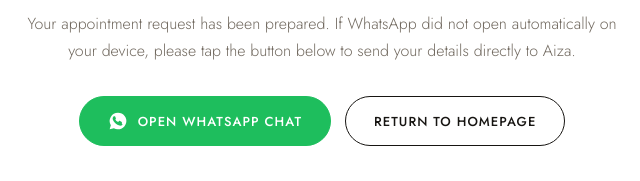
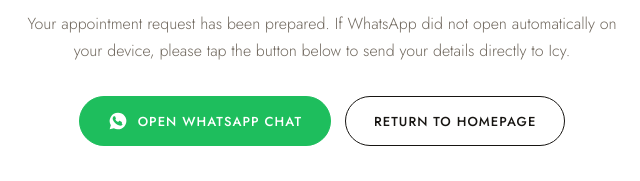
Before and after one commit to loloerzon-sudo/icy-brow-studio, a plain HTML site: page thank-you.html in a window 1280 px wide. Shown: the part 400-581 px from the top of the page, 318-958 px from the left. Drawn offline with nearby package versions, Linux system fonts and the light colour scheme.

Commit message:
Add files via upload

```diff
--- a/i18n.js
+++ b/i18n.js
@@ -21,7 +21,7 @@
     "investment":"استثمارك في جمالك","Pricing Details":"تفاصيل الأسعار","Choose the brow experience that best matches your goals — from our signature premium service to essential touch‑ups.":"اختاري تجربة الحواجب الأنسب لأهدافك، من خدمتنا الفاخرة المميزة إلى جلسات التحسين الأساسية.",
     "Signature Service":"الخدمة المميزة","Signature Service · Limited Time Offer":"الخدمة المميزة · عرض لفترة محدودة","Premium Microblading":"المايكروبليدنج الفاخر","Our most exclusive brow experience":"تجربتنا الأكثر تميزاً للحواجب","An elevated brow experience with extra precision, customization and attention to detail. Includes a more personalized brow design, refined mapping, premium pigment selection and enhanced finishing for a truly luxurious result.":"تجربة حواجب راقية بمزيد من الدقة والتخصص والاهتمام بالتفاصيل. تشمل تصميماً أكثر تخصيصاً للحواجب، ورسماً دقيقاً، واختيار صبغات فاخرة، ولمسات نهائية محسّنة لنتيجة فاخرة حقاً.","For clients who want an extra level of detail and exclusivity.":"للعميلات اللواتي يرغبن في مستوى إضافي من التفاصيل والخصوصية.","Book Premium":"احجزي الخدمة الفاخرة",
     "complimentary guidance":"إرشاد مجاني","Free Brow Photo Consultation":"استشارة مجانية للحواجب عبر الصورة",
-    "Not sure which microblading technique suits your face and skin type? Send a clear photo of your natural brows on WhatsApp and receive personalized recommendations directly from Phi Artist Aiza.":"هل أنتِ مترددة بشأن تقنية المايكروبليدنج الأنسب لملامحك ونوع بشرتك؟ أرسلي صورة واضحة لحواجبك الطبيعية عبر واتساب واحصلي على توصيات مخصصة مباشرة من الفنانة عايزة.",
+    "Not sure which microblading technique suits your face and skin type? Send a clear photo of your natural brows on WhatsApp and receive personalized recommendations directly from Phi Artist Icy.":"هل أنتِ مترددة بشأن تقنية المايكروبليدنج الأنسب لملامحك ونوع بشرتك؟ أرسلي صورة واضحة لحواجبك الطبيعية عبر واتساب واحصلي على توصيات مخصصة مباشرة من الفنانة آيسي.",
     "Snap a Clear Brow Photo":"التقطي صورة واضحة للحواجب","Take a well-lit photo of your natural brows facing the camera (no makeup needed).":"التقطي صورة واضحة لحواجبك الطبيعية في إضاءة جيدة باتجاه الكاميرا (دون مكياج).",
     "Message Us on WhatsApp":"راسلينا عبر واتساب","Send your photo directly with any preferences, questions, or brow goals you have.":"أرسلي صورتك مباشرة مع أي أسئلة أو تفضيلات أو أهداف تودين تحقيقها لحواجبك.",
     "Get Personalized Advice":"احصلي على نصيحة مخصصة","Receive tailored guidance on technique, shape, and pricing before deciding to book.":"احصلي على إرشادات مخصصة حول التقنية والشكل والأسعار المناسبة قبل اتخاذ قرار الحجز.",
@@ -46,12 +46,12 @@
     "Handcrafted Strokes":"شعيرات مرسومة يدوياً","Every stroke with passion and precision.":"كل شعيرة مرسومة بشغف ودقة.",
     "client love":"محبة العميلات","What Clients Say":"ماذا تقول عميلاتنا","Real messages from clients, translated and lightly shortened for clarity.":"رسائل حقيقية من العميلات، مترجمة ومختصرة قليلاً للوضوح.",
     "Translated from Tagalog":"مترجم من التاغالوغية","Translated from Cebuano":"مترجم من السيبوانية","Client message":"رسالة من عميلة","Shortened from original":"مختصر من الرسالة الأصلية","View original message":"عرض الرسالة الأصلية",
-    "“My brows are beautiful, Ms. Aiza. You're incredibly talented!”":"«حواجبي جميلة جداً يا آنسة عايزة. أنتِ موهوبة للغاية!»","Jeri — verified client":"جيري — عميلة موثقة",
-    "“I'm so satisfied with the result. Thank you so much again, Ms. Aiza.”":"«أنا راضية جداً عن النتيجة. شكراً جزيلاً مرة أخرى يا آنسة عايزة.»","Latina — verified client":"لاتينا — عميلة موثقة",
+    "“My brows are beautiful, Ms. Icy. You're incredibly talented!”":"«حواجبي جميلة جداً يا آنسة آيسي. أنتِ موهوبة للغاية!»","Jeri — verified client":"جيري — عميلة موثقة",
+    "“I'm so satisfied with the result. Thank you so much again, Ms. Icy.”":"«أنا راضية جداً عن النتيجة. شكراً جزيلاً مرة أخرى يا آنسة آيسي.»","Latina — verified client":"لاتينا — عميلة موثقة",
     "“They are perfect! I love them so much.”":"«إنها مثالية! أحببتها كثيراً.»","Beth — verified client":"بيث — عميلة موثقة",
-    "“I was hesitant at first, but Aiza was so patient through consultation, mapping and the entire process. The result is exactly what I wanted—timeless and natural.”":"«كنت مترددة في البداية، لكن عايزة كانت صبورة جداً خلال الاستشارة والرسم وكل مراحل الجلسة. النتيجة هي تماماً ما أردته: طبيعية وأنيقة دائماً.»","Cheska — verified client":"تشيسكا — عميلة موثقة",
+    "“I was hesitant at first, but Icy was so patient through consultation, mapping and the entire process. The result is exactly what I wanted—timeless and natural.”":"«كنت مترددة في البداية، لكن آيسي كانت صبورة جداً خلال الاستشارة والرسم وكل مراحل الجلسة. النتيجة هي تماماً ما أردته: طبيعية وأنيقة دائماً.»","Cheska — verified client":"تشيسكا — عميلة موثقة",
     "“My brows give me a whole new aura. My confidence is so high that I feel I could give an impromptu presentation to anyone!”":"«منحتني حواجبي إطلالة جديدة تماماً. ارتفعت ثقتي بنفسي لدرجة أنني أشعر أنني أستطيع تقديم عرض ارتجالي أمام أي شخص!»",
-    "“Thank you so much, Aiz. I'm super happy with my brows—I don't look 48 anymore!”":"«شكراً جزيلاً يا عايزة. أنا سعيدة جداً بحواجبي، لم أعد أبدو في الثامنة والأربعين!»","Erlyn — verified client":"إرلين — عميلة موثقة",
+    "“Thank you so much, Icy. I'm super happy with my brows—I don't look 48 anymore!”":"«شكراً جزيلاً يا آيسي. أنا سعيدة جداً بحواجبي، لم أعد أبدو في الثامنة والأربعين!»","Erlyn — verified client":"إرلين — عميلة موثقة",
     "“Every morning when I do my makeup, I can't help saying how beautiful my brows are. Now I only need cushion, blush and lipstick.”":"«كل صباح أثناء وضع المكياج لا أستطيع إلا أن أقول كم تبدو حواجبي جميلة. الآن لا أحتاج سوى كريم خفيف وأحمر خدود وأحمر شفاه.»",
     "“I'm truly grateful—it feels like a dream fulfilled. I felt completely at ease with you. It was worth the trust; your work is beautiful.”":"«أنا ممتنة حقاً، أشعر وكأن حلماً قد تحقق. شعرت براحة تامة معكِ. كنتِ جديرة بالثقة وعملك جميل.»","Verified WhatsApp client":"عميلة موثقة عبر واتساب",
     "good to know":"معلومات مهمة","FAQs":"الأسئلة الشائعة","Does microblading hurt?":"هل المايكروبليدنج مؤلم؟","A topical numbing cream is applied before and during the procedure. Most clients describe only mild discomfort — many relax completely.":"يُوضع كريم تخدير موضعي قبل الإجراء وأثناءه. تصف معظم العميلات الشعور بأنه انزعاج بسيط فقط، وكثيرات يشعرن بالاسترخاء التام.",
@@ -71,7 +71,7 @@
     "View Official Registry ↗":"عرض السجل الرسمي ↗",
     "Verify Phi Artist Certification on Phi Academy Official Map":"التحقق من شهادة فنانة Phi عبر الخريطة الرسمية لأكاديمية Phi",
     "Verify PhiBrows certification on Phi Academy official map":"التحقق من شهادة PhiBrows عبر الخريطة الرسمية لأكاديمية Phi",
-    "Icy Brow Studio logo":"شعار Icy Brow Studio","Aiza, microblading artist":"عايزة، فنانة مايكروبليدنج","PhiBrows certification — Aiza Medrano, Artist":"شهادة PhiBrows — الفنانة عايزة ميدرانو","The bright, elegant treatment space inside Icy Brow Studio":"مساحة العلاج المشرقة والأنيقة داخل Icy Brow Studio","Before microblading":"قبل المايكروبليدنج","After microblading":"بعد المايكروبليدنج",
+    "Icy Brow Studio logo":"شعار Icy Brow Studio","Icy, microblading artist":"آيسي، فنانة مايكروبليدنج","PhiBrows certification — Icy, Artist":"شهادة PhiBrows — الفنانة آيسي","The bright, elegant treatment space inside Icy Brow Studio":"مساحة العلاج المشرقة والأنيقة داخل Icy Brow Studio","Before microblading":"قبل المايكروبليدنج","After microblading":"بعد المايكروبليدنج",
     "Before microblading with brow mapping":"قبل المايكروبليدنج مع رسم الحواجب","After microblading precision hair strokes":"بعد المايكروبليدنج بشعيرات متناهية الدقة",
     "Soft Arch Balance":"توازن القوس الناعم","Crisp, natural stroke placement designed to restore symmetry and arch height.":"رسم شعيرات طبيعية ودقيقة لإعادة التناسق ورفع القوس بانسيابية.",
     "Precision Hair Strokes":"شعيرات متناهية الدقة","Custom brow mapping with delicate stroke density for effortless daily beauty.":"رسم حواجب مخصص بكثافة متوازنة لجمال يومي طبيعي وبسيط.",
@@ -83,11 +83,11 @@
     "Client result 1 before microblading":"نتيجة العميلة 1 قبل المايكروبليدنج","Client result 1 after microblading":"نتيجة العميلة 1 بعد المايكروبليدنج","Client result 2 before microblading":"نتيجة العميلة 2 قبل المايكروبليدنج","Client result 2 after microblading":"نتيجة العميلة 2 بعد المايكروبليدنج","Client result 3 before microblading":"نتيجة العميلة 3 قبل المايكروبليدنج","Client result 3 after microblading":"نتيجة العميلة 3 بعد المايكروبليدنج",
     "Client result 4 before microblading":"نتيجة العميلة 4 قبل المايكروبليدنج","Client result 4 after microblading":"نتيجة العميلة 4 بعد المايكروبليدنج","Client result 5 before microblading":"نتيجة العميلة 5 قبل المايكروبليدنج","Client result 5 after microblading":"نتيجة العميلة 5 بعد المايكروبليدنج",
     "Client before microblading consultation & mapping":"العميلة قبل استشارة ورسم الحواجب","Client after microblading procedure":"العميلة بعد إجراء المايكروبليدنج",
-    "WhatsApp message from Jeri praising her brow results":"رسالة واتساب من جيري تشيد بنتيجة حواجبها","WhatsApp message from a satisfied client":"رسالة واتساب من عميلة راضية","WhatsApp message from Beth showing her healed brows":"رسالة واتساب من بيث تعرض حواجبها بعد الالتئام","Detailed client message from Cheska about her microblading experience":"رسالة مفصلة من تشيسكا عن تجربة المايكروبليدنج","WhatsApp message from Jeri describing her confidence boost":"رسالة واتساب من جيري تصف زيادة ثقتها بنفسها","WhatsApp message from Erlyn thanking Aiza for her brows":"رسالة واتساب من إرلين تشكر عايزة على حواجبها",
+    "WhatsApp message from Jeri praising her brow results":"رسالة واتساب من جيري تشيد بنتيجة حواجبها","WhatsApp message from a satisfied client":"رسالة واتساب من عميلة راضية","WhatsApp message from Beth showing her healed brows":"رسالة واتساب من بيث تعرض حواجبها بعد الالتئام","Detailed client message from Cheska about her microblading experience":"رسالة مفصلة من تشيسكا عن تجربة المايكروبليدنج","WhatsApp message from Jeri describing her confidence boost":"رسالة واتساب من جيري تصف زيادة ثقتها بنفسها","WhatsApp message from Erlyn thanking Icy for her brows":"رسالة واتساب من إرلين تشكر آيسي على حواجبها",
     "WhatsApp message from Jeri about her simpler makeup routine":"رسالة واتساب من جيري عن روتين مكياجها الأبسط","Client message expressing gratitude and trust in the brow service":"رسالة عميلة تعبر عن امتنانها وثقتها بخدمة الحواجب",
     "Thank you 💕":"شكراً لكِ 💕",
     "Booking Request Received":"تم استلام طلب الحجز بنجاح",
-    "Your appointment request has been prepared. If WhatsApp did not open automatically on your device, please tap the button below to send your details directly to Aiza.":"تم إعداد طلب موعدك. إذا لم يفتح تطبيق واتساب تلقائياً على جهازك، يرجى الضغط على الزر أدناه لإرسال تفاصيلك مباشرة إلى عايزة.",
+    "Your appointment request has been prepared. If WhatsApp did not open automatically on your device, please tap the button below to send your details directly to Icy.":"تم إعداد طلب موعدك. إذا لم يفتح تطبيق واتساب تلقائياً على جهازك، يرجى الضغط على الزر أدناه لإرسال تفاصيلك مباشرة إلى آيسي.",
     "Open WhatsApp Chat":"فتح المحادثة على واتساب",
     "Return to Homepage":"العودة إلى الصفحة الرئيسية",
     "What Happens Next?":"ماذا يحدث بعد ذلك؟",
--- a/thank-you.html
+++ b/thank-you.html
@@ -167,7 +167,7 @@
       <span class="kicker">Thank you 💕</span>
       <h1>Booking Request Received</h1>
       <p class="lead">
-        Your appointment request has been prepared. If WhatsApp did not open automatically on your device, please tap the button below to send your details directly to Aiza.
+        Your appointment request has been prepared. If WhatsApp did not open automatically on your device, please tap the button below to send your details directly to Icy.
       </p>
 
       <div class="cta-group">
```
Also changed, not shown: index.html (+15 -14 lines).
